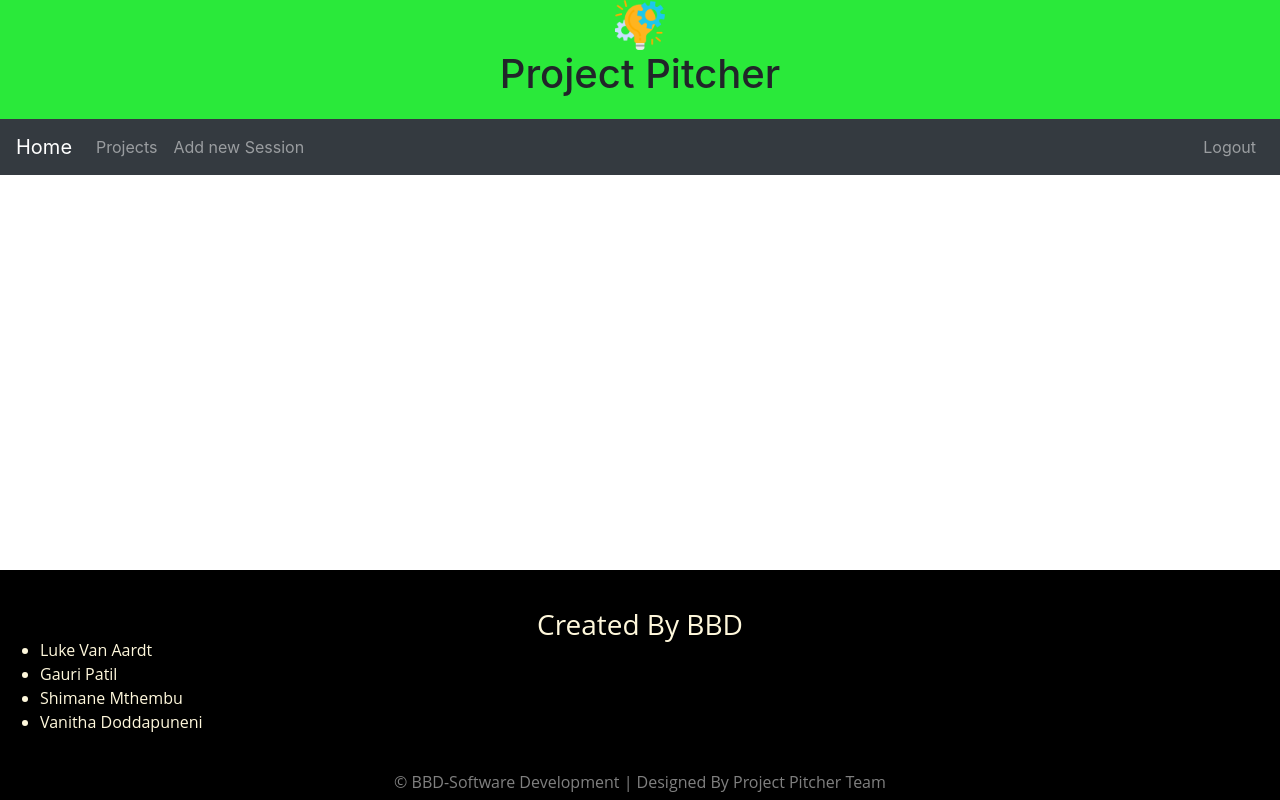
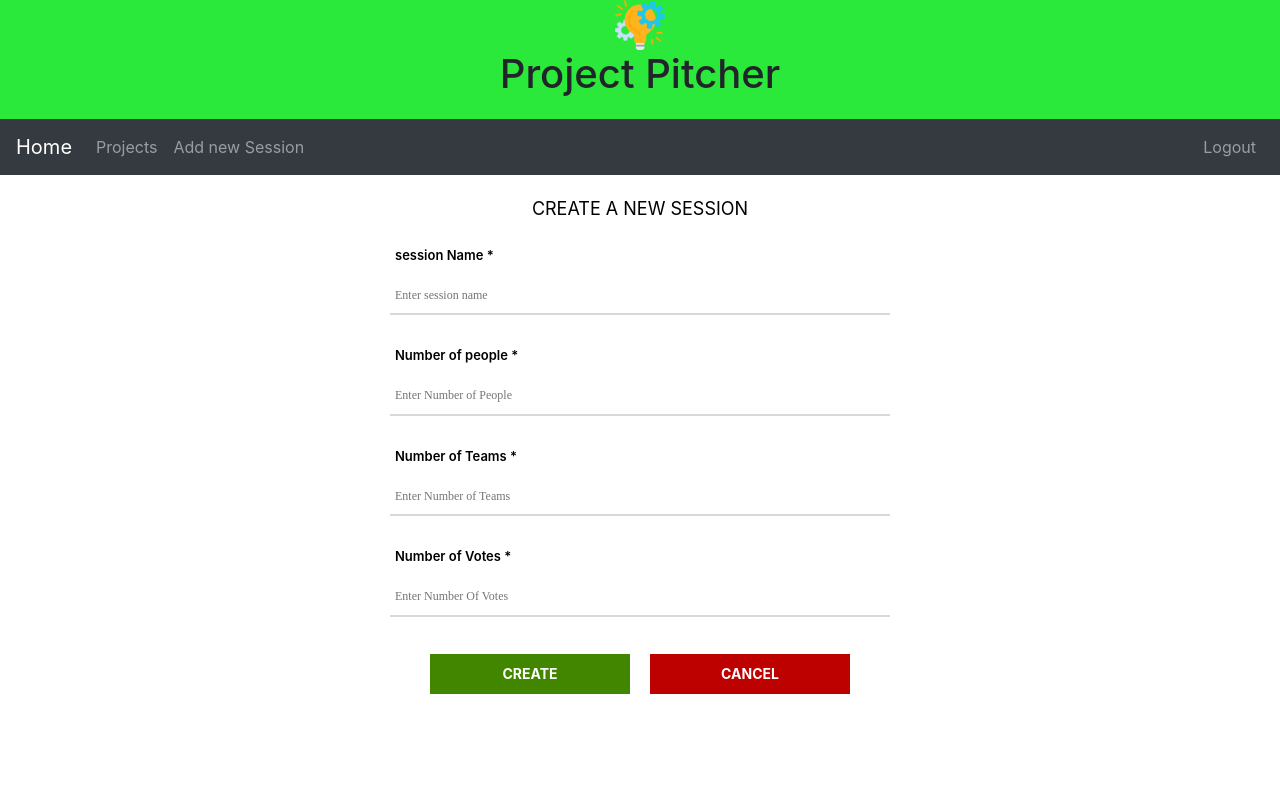
Before and after one commit to LukeOfEarth/bbd-project-picker, a React (Create React App) app: page /session in a window 1280 px wide. Built offline with nearby package versions, Linux system fonts and the light colour scheme.

Commit message:
forntend changes for start session

```diff
--- a/src/App.js
+++ b/src/App.js
@@ -1,8 +1,9 @@
 import Project from './components/project';
 import './App.css';
 import JoinedSession from './components/joinSession';
+import StartSession from './components/startSession';
 import Header from './components/Common/header';
-import Footer from './components/Common/footer';
+// import Footer from './components/Common/footer';
 import Navigation from './components/Common/navigation';
 import {
   BrowserRouter,
@@ -21,12 +22,14 @@ function App() {
         <Switch>
           <Route path="/" component={JoinedSession} exact/>
 
+          <Route path="/session" component={StartSession} />
+
           <Route path="/project"  render = {() => <Project data={{title:'Project Title', name:'Proposer Name', desc:'Project Description'}}/>
 
         }/>
         </Switch>
     </BrowserRouter>
-    <Footer/>
+    {/* <Footer/> */}
     </>
   );
 }
--- a/src/components/joinSession.jsx
+++ b/src/components/joinSession.jsx
@@ -35,11 +35,16 @@ class JoinedSession extends React.Component {
     });
   }
 
+  onClick = () => {
+    this.props.history.push('/session');
+  }
+
   render() {
     return(
       <Container fluid ="md">
           <Row>
             <h3 className="m-4 d-flex justify-content-center">Session-List</h3>
+            <button type='button' onClick={this.onClick}>Create a session</button>
             <Table hover>
                   <thead>
                     <tr>
--- /dev/null
+++ b/src/components/startSession.jsx
@@ -0,0 +1,126 @@
+import React, { Component } from 'react';
+import '../styles/startSession.css';
+
+class StartSession extends Component {
+    constructor(props){
+      super(props);
+      this.state = {
+        data: {
+          sessionName: '',
+          numberOfPeople: '',
+          numberOfTeams: '',
+          numberOfVotes: ''
+        },
+        errors: {}
+      }
+    }
+    onChange = (e) => {
+      this.setState({
+        data:  {...this.state.data, [e.target.name]: e.target.value}
+
+      })
+    }
+
+    onCreateSession = (event) => {
+      const errors = this.validate(this.state.data);
+      this.setState({errors})
+      event.preventDefault();
+      alert('Project picker Session created');
+      // this.props.history.push('/session');
+
+
+
+    }
+    validate = (data) => {
+      const errors = {};
+      if(!data.sessionName) errors.sessionName = '* Please enter session Name';
+      if(!data.numberOfPeople) errors.numberOfPeople = '* Please enter Number of people';
+      if(!data.numberOfTeams) errors.numberOfTeams = '* please enter number of teams';
+      if(!data.numberOfVotes) errors.numberOfVotes = '* Please enter number of votes';
+    }
+
+    onClick = () => {
+      this.props.history.push('/');
+    };
+
+    render() {
+
+        return (
+            <div className='start_session'>
+              <div className='sub_start_session'>
+                <div className='session_header'>
+                  create a New Session
+                </div>
+                <form autoComplete='off' className='main_form' onSubmit={this.onCreateSession}>
+
+                    <div className='main_header'>
+                        <label htmlFor="session_input">
+                          session Name *
+                        </label>
+                          <input
+                            type='text'
+                            className='form_session'
+                            id='session_id'
+                            placeholder='Enter session name'
+                            name='sessionName'
+                            onChange= {this.onChange}
+                            required
+                          />
+                      </div>
+
+                      <div className='main_header'>
+                        <label htmlFor="num_input">
+                          Number of people *
+                        </label>
+                          <input
+                            type='number'
+                            className='form_session'
+                            id='num_id'
+                            placeholder='Enter Number of People'
+                            name='numberOfPeople'
+                            onChange= {this.onChange}
+                            required
+                          />
+                      </div>
+
+                      <div className='main_header'>
+                        <label htmlFor="teams_input">
+                          Number of Teams *
+                        </label>
+                          <input
+                            type='number'
+                            className='form_session'
+                            id='teams_id'
+                            placeholder='Enter Number of Teams'
+                            name='numberOfTeams'
+                            onChange= {this.onChange}
+                            required
+                          />
+                      </div>
+
+                      <div className='main_header'>
+                        <label htmlFor="vote_input">
+                          Number of Votes *
+                        </label>
+                          <input
+                            type='number'
+                            className='form_session'
+                            id='vote_id'
+                            placeholder='Enter Number Of Votes'
+                            name='numberOfVotes'
+                            onChange= {this.onChange}
+                            required
+                          />
+                    </div>
+                    <div className='main_header button_inline'>
+                      <button className='btn_sub' type="submit">Create</button>
+                      <button className='btn_sub' id='inActive' type="cancel" onClick= {this.onClick}>Cancel</button>
+                    </div>
+                </form>
+             </div>
+            </div>
+        );
+    }
+}
+
+export default StartSession;
--- /dev/null
+++ b/src/styles/startSession.css
@@ -0,0 +1,99 @@
+* {
+  outline: none;
+}
+input {
+  outline: none;
+  border: none;
+}
+input::placeholder{
+  font-size:12px;
+}
+/* Chrome, Safari, Edge, Opera */
+input::-webkit-outer-spin-button,
+input::-webkit-inner-spin-button {
+  -webkit-appearance: none;
+  margin: 0;
+}
+
+/* Firefox */
+input[type=number] {
+  -moz-appearance: textfield;
+}
+
+.start_session{
+  width: 100%;
+  height: 100%;
+  margin: 0;
+  padding: 0;
+  margin-top:20px;
+}
+.sub_start_session{
+  width: 1000px;
+  margin: 0 auto;
+}
+.session_header {
+  color: #000;
+  text-align: center;
+  font-size:18px;
+  margin-top:20px;
+  text-transform: uppercase;
+  margin-bottom:20px;
+}
+.main_form{
+  width: 500px;
+  margin: 0 auto;
+}
+.form_session{
+  display: block;
+  width: 100%;
+  background: transparent;
+  font-family: Poppins-Medium;
+  font-size: 18px;
+  color: #333333;
+  line-height: 1.2;
+  padding: 0 5px;
+  height: 40px;
+}
+.main_header label{
+  font-size: 13px;
+  color: #000;
+  line-height: 1.5;
+  padding-left: 5px;
+  font-weight: 600;
+}
+.form_session input{
+  display: block;
+  width: 100%;
+  background: transparent;
+  font-size: 18px;
+  color: #333333;
+  line-height: 1.2;
+  padding: 0 5px;
+}
+.main_header{
+  width: 100%;
+  position: relative;
+  border-bottom: 2px solid #d9d9d9;
+  padding-bottom: 0px;
+  margin-bottom: 27px;
+}
+.main_header button{
+  background: #428600;
+  width: 200px;
+  height: 40px;
+  color: #fff;
+  font-size: 14px;
+  font-weight: bold;
+  text-transform: uppercase;
+  border: 0px;
+  margin:10px;
+  cursor: pointer;
+}
+button#inActive{
+  background-color: #BD0000;
+}
+.main_header.button_inline{
+  display:flex;
+  justify-content:center;
+  border-bottom:0px;
+}
```
